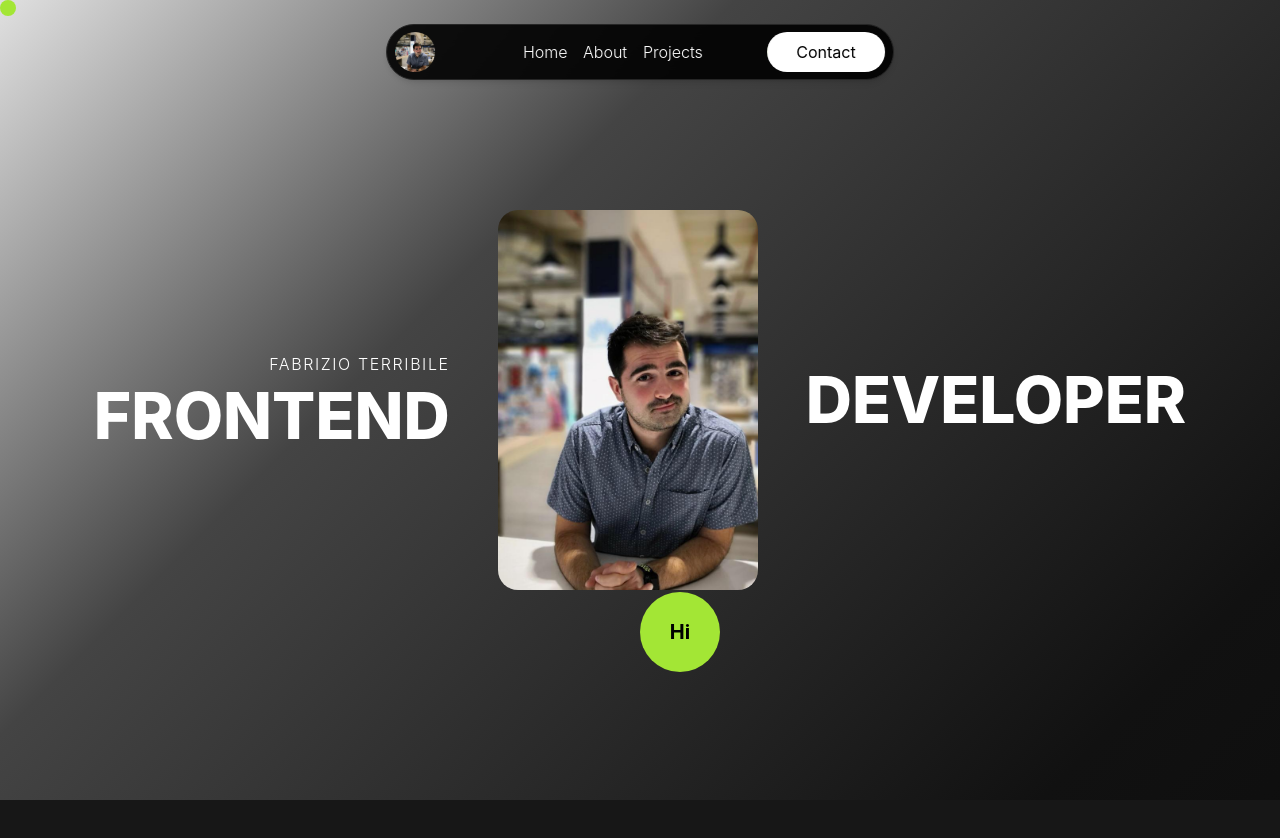
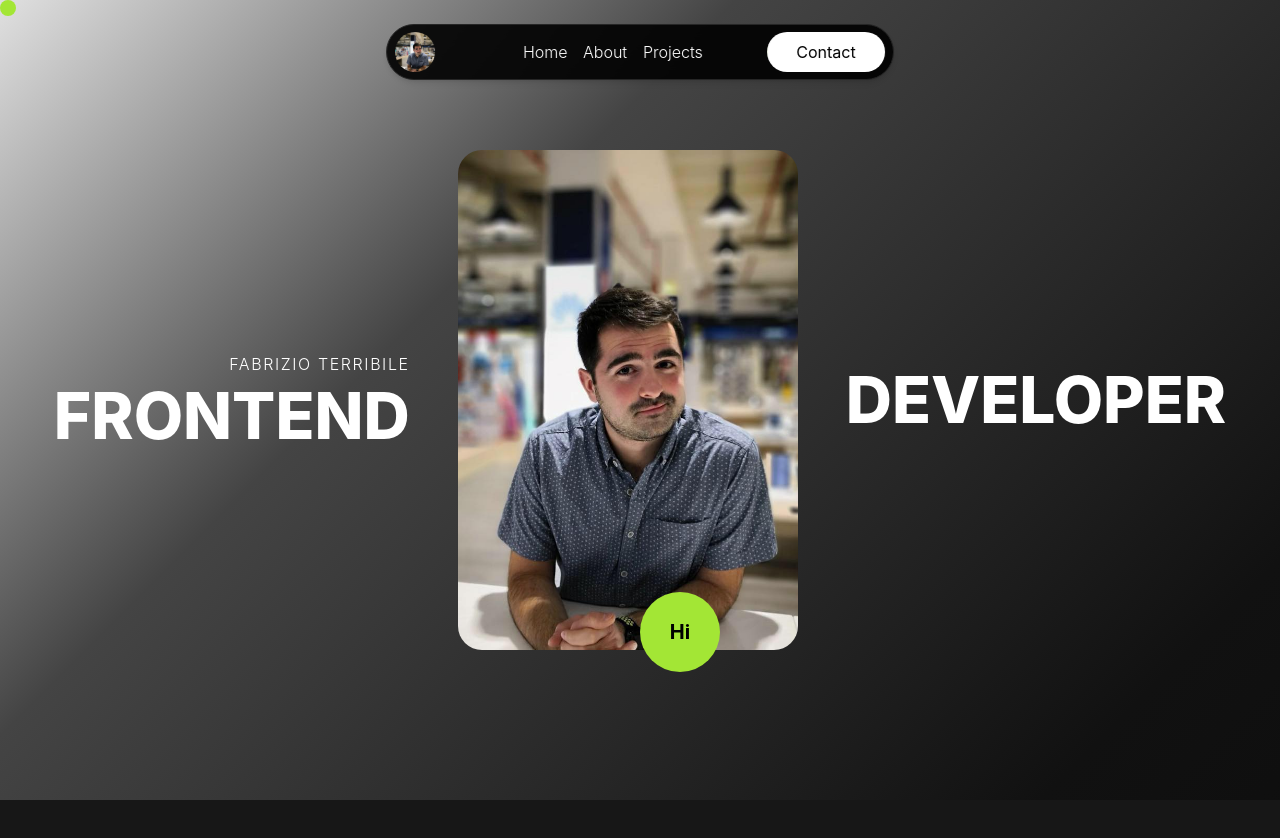
Before and after one commit to Fab785/Portfolio, a React (Create React App) app: page / in a window 1280 px wide. Shown: the top 838 px of the page. Built offline with nearby package versions, Linux system fonts and the light colour scheme.

Commit message:
position img fixed

```diff
--- a/src/components/Hero.jsx
+++ b/src/components/Hero.jsx
@@ -42,7 +42,7 @@ export default function Hero() {
             <img
               src={profileImg}
               alt="Profile"
-              className="rounded-[20px] object-cover w-[260px] h-[380px]"
+              className="rounded-[24px] object-cover object-[65%_center] w-[300px] h-[400px] md:w-[340px] md:h-[500px]"
             />
           </motion.div>
 
```
